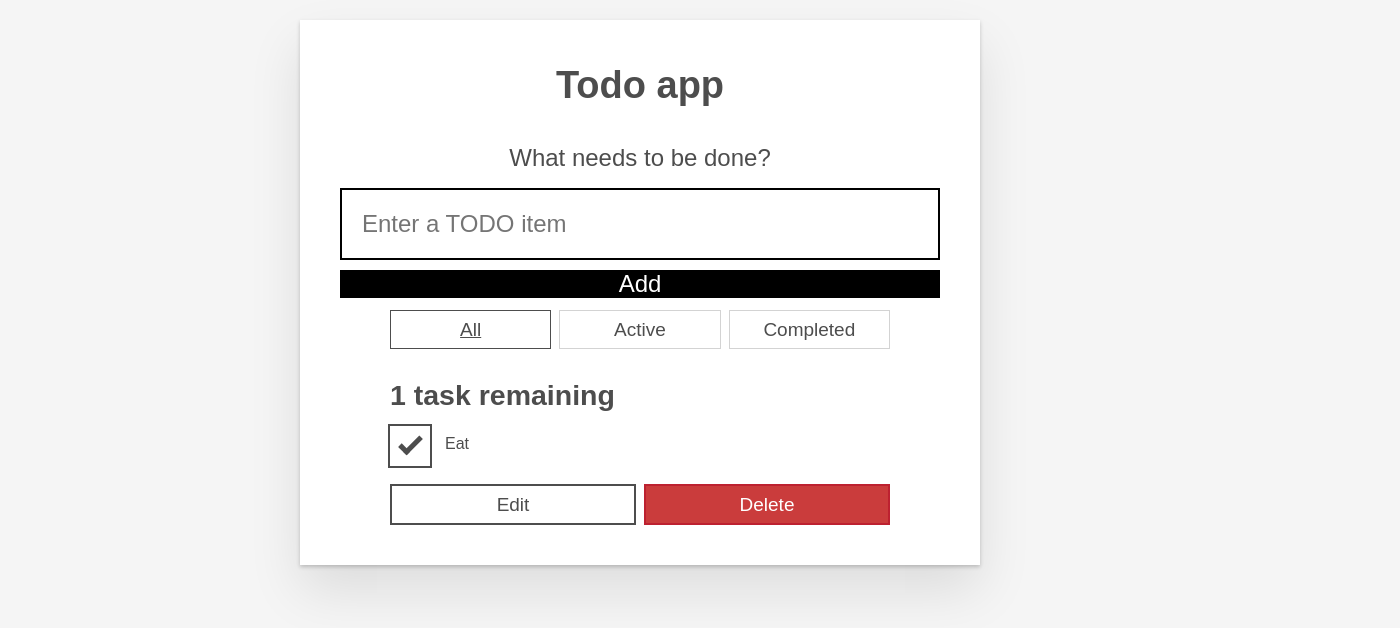
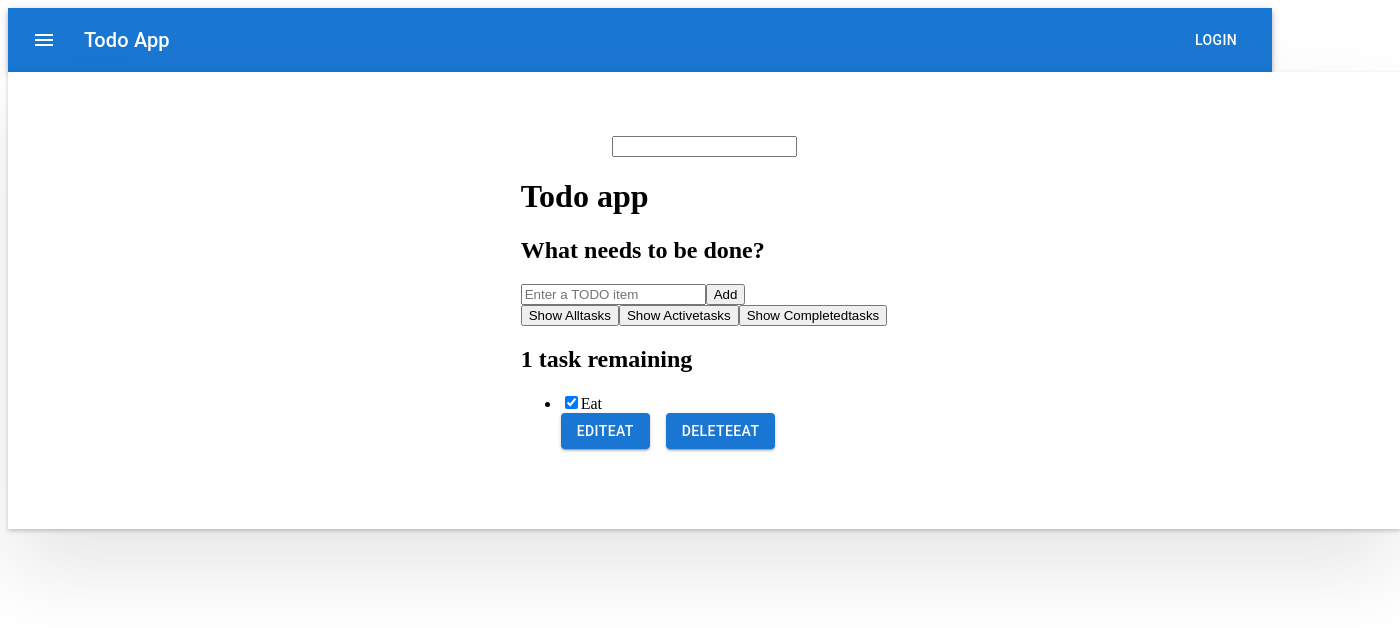
Before and after one commit to SeanLiu122/Nextjs-todo-app, a Next.js app: page / in a window 1280 px wide. Shown: the top 628 px of the page, 1400 px wide, since content can reach past the window. Built offline with nearby package versions, Linux system fonts and the light colour scheme.

Commit message:
todo-app zephyranthes version; use material-ui

```diff
--- /dev/null
+++ b/components/NavBar.js
@@ -0,0 +1,30 @@
+import React from 'react'
+
+import { AppBar, Toolbar, IconButton, Typography, Button, Box } from "@mui/material";
+import MenuIcon from '@mui/icons-material/Menu';
+
+export const NavBar = () => {
+  return (
+    <div>
+      <Box sx={{ flexGrow: 1 }}>
+        <AppBar position="static">
+          <Toolbar>
+            <IconButton
+              size="large"
+              edge="start"
+              color="inherit"
+              aria-label="menu"
+              sx={{ mr: 2 }}
+            >
+              <MenuIcon />
+            </IconButton>
+            <Typography variant="h6" color="inherit" component="div" sx={{ flexGrow: 1 }}>
+              Todo App
+            </Typography>
+            <Button color="inherit" >Login</Button>
+          </Toolbar>
+        </AppBar>
+      </Box>
+    </div>
+  )
+}
--- a/package.json
+++ b/package.json
@@ -9,6 +9,10 @@
     "lint": "next lint"
   },
   "dependencies": {
+    "@emotion/react": "^11.10.5",
+    "@emotion/styled": "^11.10.5",
+    "@mui/icons-material": "^5.11.9",
+    "@mui/material": "^5.11.9",
     "nanoid": "^4.0.1",
     "next": "13.0.3",
     "react": "18.2.0",
--- a/pages/index.js
+++ b/pages/index.js
@@ -1,8 +1,11 @@
-import { use, useState } from "react";
+import { useState } from "react";
 import { nanoid } from "nanoid";
 import { Todo } from "../screens/Todo";
 import { FilterButton } from "../screens/FilterButton";
 import { Form } from "../screens/Form";
+import { NavBar } from '../components/NavBar';
+
+import { Box, Paper, Grid, Item } from '@mui/material';
 
 // import { Form, Form2 } from "../screens/Form";
 
@@ -97,7 +100,18 @@ export default function Home() {
   });
 
   return (
-    <div className="todoapp stack-large">
+    <div>
+      <NavBar />
+      <div className="todoapp">
+        <Box sx={{ flexGrow: 1 }}>
+          <Grid container>
+            <Grid item xs={10} sm={10} md={6} lg={6}>
+              <input type="text" />
+            </Grid>
+          </Grid>
+        </Box>
+
+        <div>
           <h1>Todo app</h1>
           <Form
             addTodo={addTodo}
@@ -115,5 +129,7 @@ export default function Home() {
             {todoList}
           </ul>
         </div>
+      </div>
+    </div>
   )
 }
--- a/screens/Todo.js
+++ b/screens/Todo.js
@@ -1,4 +1,6 @@
 import React, { useState } from 'react';
+
+import { Button, Stack } from "@mui/material";
 
 export const Todo = (props) => {
   const [isEditing, setEditing] = useState(false);
@@ -47,7 +49,7 @@ export const Todo = (props) => {
   );
 
   const viewTemplate = (
-    <div className="stack-small">
+    <div className="todo stack-small">
       <div className="c-cb">
         <input
           id={props.id}
@@ -60,23 +62,23 @@ export const Todo = (props) => {
         </label>
       </div>
       <div className="btn-group">
-        <button
-          type="button"
-          className="btn"
+        <Stack spacing={2} direction="row">
+          <Button
+            variant="contained"
             onClick={() => setEditing(true)}
           >
-          Edit <span className="visually-hidden">{props.name}</span>
-        </button>
-        <button
-          type="button"
-          className="btn btn__danger"
+            Edit <span className="visually-hidden">{ props.name}</span>
+          </Button>
+          <Button
+            variant="contained"
             onClick={(e) => {
               e.preventDefault();
               props.deleteTask(props.id)
             }}
           >
             Delete <span className="visually-hidden">{props.name}</span>
-        </button>
+          </Button>
+        </Stack>
       </div>
     </div>
   );
--- a/styles/globals.css
+++ b/styles/globals.css
@@ -1,155 +1,10 @@
-/* RESETS */
-*,
-*::before,
-*::after {
-  box-sizing: border-box;
-}
-*:focus {
-  outline: 3px dashed #228bec;
-  outline-offset: 0;
-}
-html {
-  font: 62.5% / 1.15 sans-serif;
-}
-h1,
-h2 {
-  margin-bottom: 0;
-}
-ul {
-  list-style: none;
-  padding: 0;
-}
-button {
-  border: none;
-  margin: 0;
-  padding: 0;
-  width: auto;
-  overflow: visible;
-  background: transparent;
-  color: inherit;
-  font: inherit;
-  line-height: normal;
-  -webkit-font-smoothing: inherit;
-  -moz-osx-font-smoothing: inherit;
-  appearance: none;
-}
-button::-moz-focus-inner {
-  border: 0;
-}
-button,
-input,
-optgroup,
-select,
-textarea {
-  font-family: inherit;
-  font-size: 100%;
-  line-height: 1.15;
-  margin: 0;
-}
-button,
-input {
-  overflow: visible;
-}
-input[type="text"] {
-  border-radius: 0;
-}
-body {
+.todoapp {
   width: 100%;
-  max-width: 68rem;
-  margin: 0 auto;
-  font: 1.6rem/1.25 Arial, sans-serif;
-  background-color: #f5f5f5;
-  color: #4d4d4d;
-}
-@media screen and (min-width: 620px) {
-  body {
-    font-size: 1.9rem;
-    line-height: 1.31579;
-  }
-}
-/*END RESETS*/
-/* GLOBAL STYLES */
-.form-group > input[type="text"] {
-  display: inline-block;
-  margin-top: 0.4rem;
-}
-.btn {
-  padding: 0.8rem 1rem 0.7rem;
-  border: 0.2rem solid #4d4d4d;
-  cursor: pointer;
-  text-transform: capitalize;
-}
-.btn.toggle-btn {
-  border-width: 1px;
-  border-color: #d3d3d3;
-}
-.btn.toggle-btn[aria-pressed="true"] {
-  text-decoration: underline;
-  border-color: #4d4d4d;
-}
-.btn__danger {
-  color: #fff;
-  background-color: #ca3c3c;
-  border-color: #bd2130;
-}
-.btn__filter {
-  border-color: lightgrey;
-}
-.btn__primary {
-  color: #fff;
-  background-color: #000;
-}
-.btn-group {
   display: flex;
-  justify-content: space-between;
-}
-.btn-group > * {
-  flex: 1 1 49%;
-}
-.btn-group > * + * {
-  margin-left: 0.8rem;
-}
-.label-wrapper {
-  margin: 0;
-  flex: 0 0 100%;
-  text-align: center;
-}
-.visually-hidden {
-  position: absolute !important;
-  height: 1px;
-  width: 1px;
-  overflow: hidden;
-  clip: rect(1px 1px 1px 1px);
-  clip: rect(1px, 1px, 1px, 1px);
-  white-space: nowrap;
-}
-[class*="stack"] > * {
-  margin-top: 0;
-  margin-bottom: 0;
-}
-.stack-small > * + * {
-  margin-top: 1.25rem;
-}
-.stack-large > * + * {
-  margin-top: 2.5rem;
-}
-@media screen and (min-width: 550px) {
-  .stack-small > * + * {
-    margin-top: 1.4rem;
-  }
-  .stack-large > * + * {
-    margin-top: 2.8rem;
-  }
-}
-.stack-exception {
-  margin-top: 1.2rem;
-}
-/* END GLOBAL STYLES */
-.todoapp {
+  flex-direction: column;
+  justify-content: center;
+  align-items: center;
   background: #fff;
-  margin: 2rem 0 4rem 0;
-  padding: 1rem;
-  position: relative;
   box-shadow: 0 2px 4px 0 rgba(0, 0, 0, 0.2), 0 2.5rem 5rem 0 rgba(0, 0, 0, 0.1);
 }
 @media screen and (min-width: 550px) {
@@ -157,63 +12,16 @@ body {
     padding: 4rem;
   }
 }
-.todoapp > * {
-  max-width: 50rem;
-  margin-left: auto;
-  margin-right: auto;
-}
-.todoapp > form {
-  max-width: 100%;
-}
-.todoapp > h1 {
-  display: block;
-  max-width: 100%;
-  text-align: center;
-  margin: 0;
-  margin-bottom: 1rem;
-}
-.label__lg {
-  line-height: 1.01567;
-  font-weight: 300;
-  padding: 0.8rem;
-  margin-bottom: 1rem;
-  text-align: center;
-}
-.input__lg {
-  padding: 2rem;
-  border: 2px solid #000;
-}
-.input__lg:focus {
-  border-color: #4d4d4d;
-  box-shadow: inset 0 0 0 2px;
-}
-[class*="__lg"] {
-  display: inline-block;
-  width: 100%;
-  font-size: 1.9rem;
-}
-[class*="__lg"]:not(:last-child) {
-  margin-bottom: 1rem;
-}
-@media screen and (min-width: 620px) {
-  [class*="__lg"] {
-    font-size: 2.4rem;
-  }
-}
-.filters {
-  width: 100%;
-  margin: unset auto;
-}
 /* Todo item styles */
-.todo {
+/* .todo {
   display: flex;
   flex-direction: row;
   flex-wrap: wrap;
 }
 .todo > * {
   flex: 0 0 100%;
-}
-.todo-text {
+} */
+/* .todo-text {
   width: 100%;
   min-height: 4.4rem;
   padding: 0.4rem 0.8rem;
@@ -221,100 +29,4 @@ body {
 }
 .todo-text:focus {
   box-shadow: inset 0 0 0 2px;
-}
-/* CHECKBOX STYLES */
-.c-cb {
-  box-sizing: border-box;
-  font-family: Arial, sans-serif;
-  -webkit-font-smoothing: antialiased;
-  font-weight: 400;
-  font-size: 1.6rem;
-  line-height: 1.25;
-  display: block;
-  position: relative;
-  min-height: 44px;
-  padding-left: 40px;
-  clear: left;
-}
-.c-cb > label::before,
-.c-cb > input[type="checkbox"] {
-  box-sizing: border-box;
-  top: -2px;
-  left: -2px;
-  width: 44px;
-  height: 44px;
-}
-.c-cb > input[type="checkbox"] {
-  -webkit-font-smoothing: antialiased;
-  cursor: pointer;
-  position: absolute;
-  z-index: 1;
-  margin: 0;
-  opacity: 0;
-}
-.c-cb > label {
-  font-size: inherit;
-  font-family: inherit;
-  line-height: inherit;
-  display: inline-block;
-  margin-bottom: 0;
-  padding: 8px 15px 5px;
-  cursor: pointer;
-  touch-action: manipulation;
-}
-.c-cb > label::before {
-  content: "";
-  position: absolute;
-  border: 2px solid currentcolor;
-  background: transparent;
-}
-.c-cb > input[type="checkbox"]:focus + label::before {
-  border-width: 4px;
-  outline: 3px dashed #228bec;
-}
-.c-cb > label::after {
-  box-sizing: content-box;
-  content: "";
-  position: absolute;
-  top: 11px;
-  left: 9px;
-  width: 18px;
-  height: 7px;
-  transform: rotate(-45deg);
-  border: solid;
-  border-width: 0 0 5px 5px;
-  border-top-color: transparent;
-  opacity: 0;
-  background: transparent;
-}
-.c-cb > input[type="checkbox"]:checked + label::after {
-  opacity: 1;
-}
-
-
-/* html,
-body {
-  padding: 0;
-  margin: 0;
-  font-family: -apple-system, BlinkMacSystemFont, Segoe UI, Roboto, Oxygen,
-    Ubuntu, Cantarell, Fira Sans, Droid Sans, Helvetica Neue, sans-serif;
-}
-
-a {
-  color: inherit;
-  text-decoration: none;
-}
-
-* {
-  box-sizing: border-box;
-}
-
-@media (prefers-color-scheme: dark) {
-  html {
-    color-scheme: dark;
-  }
-  body {
-    color: white;
-    background: black;
-  }
 } */
```
Also changed, not shown: 1 other file (tests, documents, lock files or other folders). Lines whose indentation alone changed are shown as unchanged.
